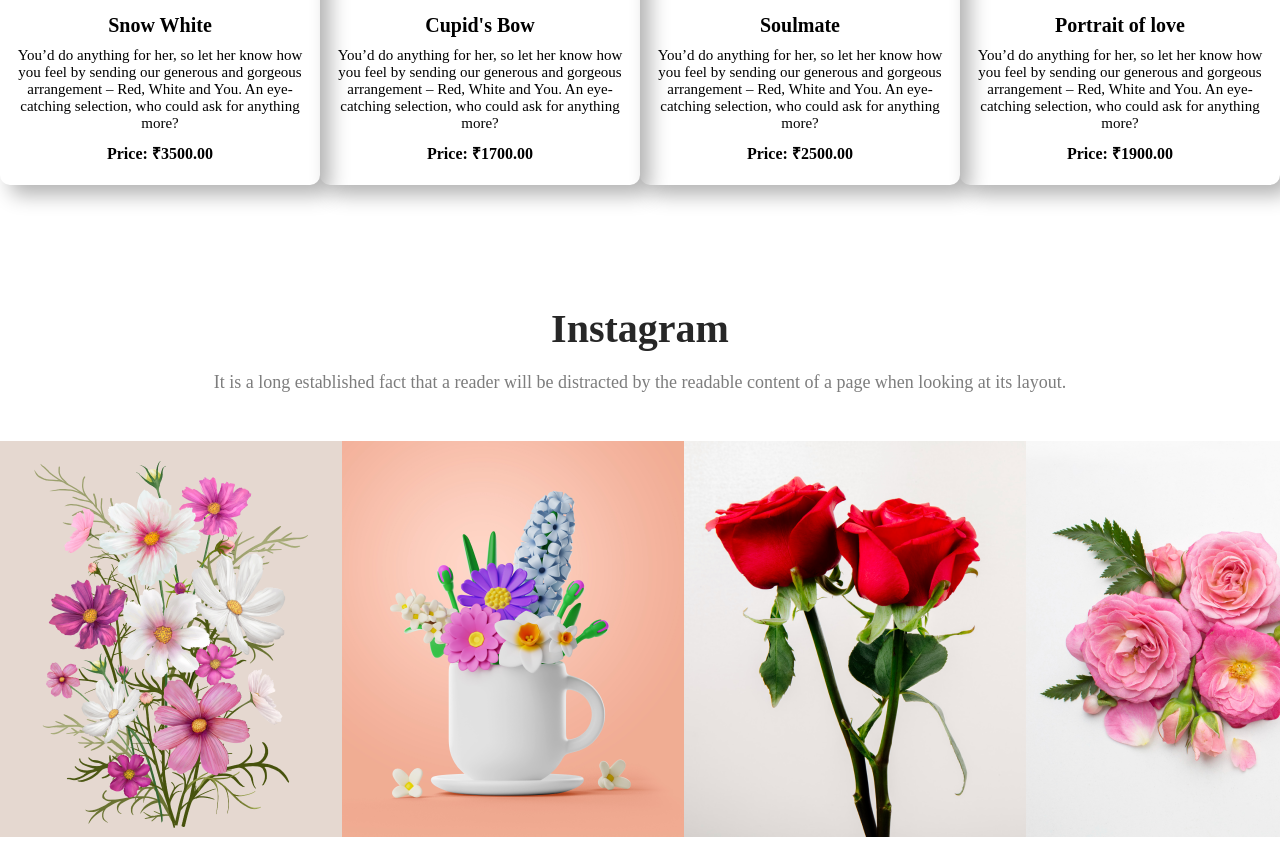
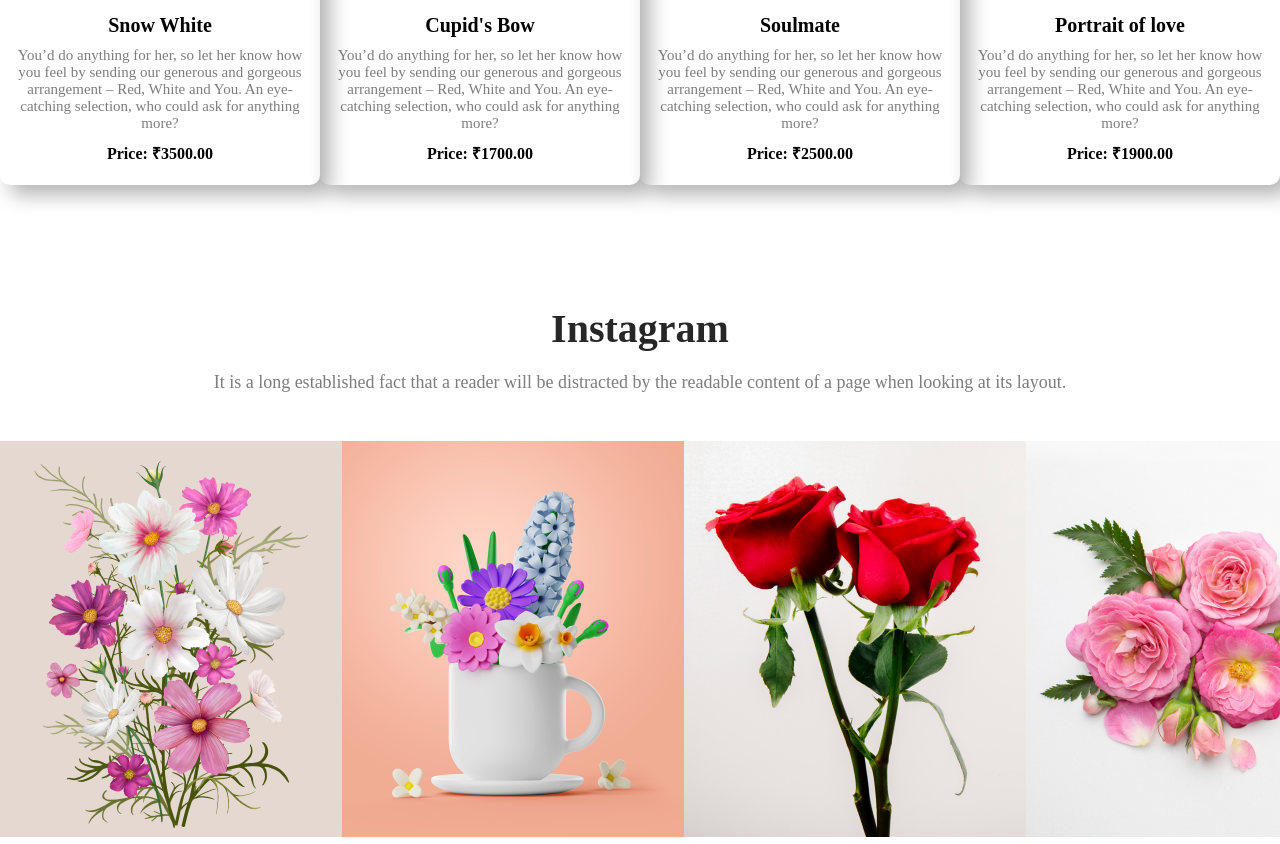
Before and after one commit to Jibonroy99/onlineflowershop, a plain HTML site: page index.html in a window 1280 px wide. Shown: the part 2798-3642 px from the top of the page. Drawn offline with Linux system fonts and the light colour scheme.

Commit message:
update card data

```diff
--- a/styles/style.css
+++ b/styles/style.css
@@ -231,6 +231,7 @@
     font-size: 15px;
     font-weight: 400;
     margin-bottom: 10px;
+    color: rgba(39, 39, 39, 0.60);
 }
 
 .card-price {
```
